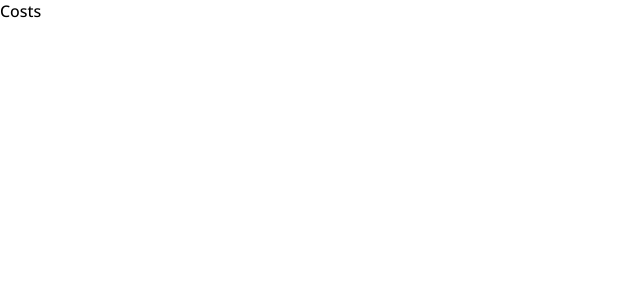
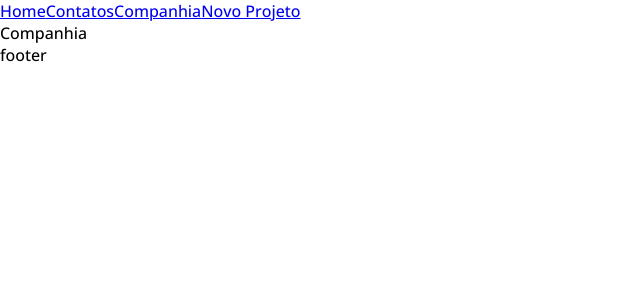
Before and after one commit to Brunowcst/AppFinancas, a React (Create React App) app in the folder app-financas/: page /company in a window 1280 px wide. Shown: the top 300 px of the page, without its empty margins (0-640 px from the left). Built offline with nearby package versions, Linux system fonts and the light colour scheme.

Commit message:
Rotas do site

```diff
--- a/app-financas/public/index.html
+++ b/app-financas/public/index.html
@@ -1,5 +1,5 @@
 <!DOCTYPE html>
-<html lang="en">
+<html lang="pt-br">
   <head>
     <meta charset="utf-8" />
     <link rel="icon" href="%PUBLIC_URL%/favicon.ico" />
--- a/app-financas/src/App.js
+++ b/app-financas/src/App.js
@@ -1,10 +1,43 @@
+import { BrowserRouter as Router, Routes, Route, Link } from 'react-router-dom';
+import { Outlet } from 'react-router-dom';
+
+import Contacts from './components/pages/Contacts';
+import Home from './components/pages/Home';
+import Company from './components/pages/Company';
+import NewProject from './components/pages/NewProject';
+import ErrorPage from './components/pages/ErrorPage';
+import NavBar from './components/NavBar';
+
+import './app.css';
 
 function App() {
+
   return (
-    <div className="App">
-      <p>Costs</p>
-    </div>
+    <>
+    <Router>
+      <NavBar/>
+        <Routes>
+          <Route path='/' element={<Home/>}/>
+          <Route path='contacts' element={<Contacts/>}/>
+          <Route path='newproject' element={<NewProject/>}/>
+          <Route path='company' element={<Company/>}/>
+          <Route path="*" element={<ErrorPage />} />
+        </Routes>
+        <p>footer</p>
+    </Router>
+  </>
   );
 }
 
 export default App;
+
+/* <Routes>
+        <div>
+          <Link to="/">Home</Link>
+          <Link to="/contact">Contatos</Link>
+          <Link to="/company">Companhia</Link>
+          <Link to="/NewProject">Novo Projeto</Link>
+        </div>
+        <Route path='/' element={<Contacts/>}/>
+      </Routes>
+*/
--- /dev/null
+++ b/app-financas/src/components/NavBar.js
@@ -0,0 +1,16 @@
+import { Link } from "react-router-dom";
+
+function NavBar() {
+    return (
+        <>
+            <div>
+                <Link to={"/"}>Home</Link>
+                <Link to={"contacts"}>Contatos</Link>
+                <Link to={"/company"}>Companhia</Link>
+                <Link to={"/newproject"}>Novo Projeto</Link>
+            </div>
+        </>
+    );
+}
+
+export default NavBar;
--- /dev/null
+++ b/app-financas/src/components/pages/Company.js
@@ -0,0 +1,9 @@
+function Company() {
+    return (
+        <div>
+            Companhia
+        </div>
+    );
+}
+
+export default Company;
--- /dev/null
+++ b/app-financas/src/components/pages/Contacts.js
@@ -0,0 +1,9 @@
+function Contacts() {
+    return (
+        <div>
+            Contatos
+        </div>
+    );
+}
+
+export default Contacts;
--- /dev/null
+++ b/app-financas/src/components/pages/ErrorPage.js
@@ -0,0 +1,9 @@
+function ErrorPage() {
+    return (
+        <div>
+            <p>Error 404!</p>
+        </div>
+    );
+}
+
+export default ErrorPage;
--- /dev/null
+++ b/app-financas/src/components/pages/Home.js
@@ -0,0 +1,7 @@
+function Home() {
+    return (
+        <div>Home</div>
+    )
+}
+
+export default Home;
--- /dev/null
+++ b/app-financas/src/components/pages/NewProject.js
@@ -0,0 +1,9 @@
+function NewProject() {
+    return (
+        <div>
+            New
+        </div>
+    );
+}
+
+export default NewProject;
--- a/app-financas/src/index.js
+++ b/app-financas/src/index.js
@@ -6,5 +6,5 @@ import App from './App';
 
 const root = ReactDOM.createRoot(document.getElementById('root'));
 root.render(
-    <App />
+    <App/>
 );
```
Also changed, not shown: app-financas/src/app.css (added).
